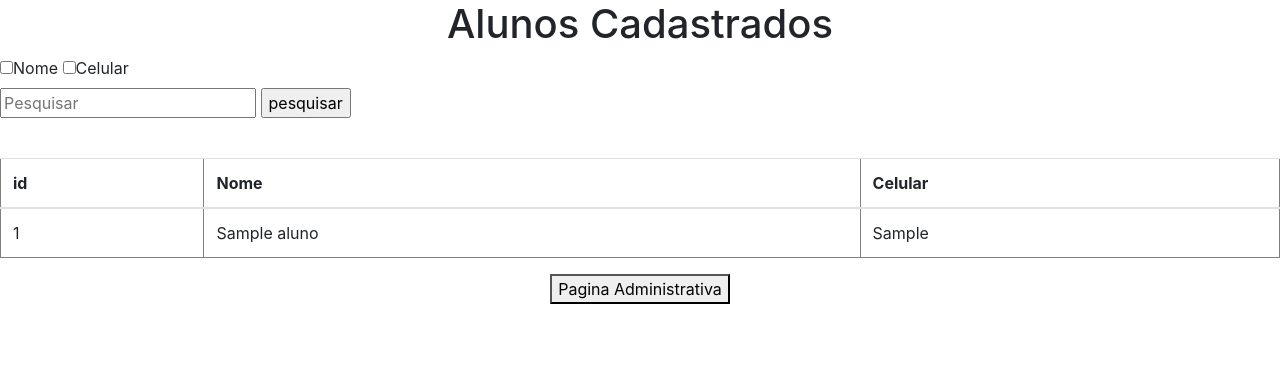
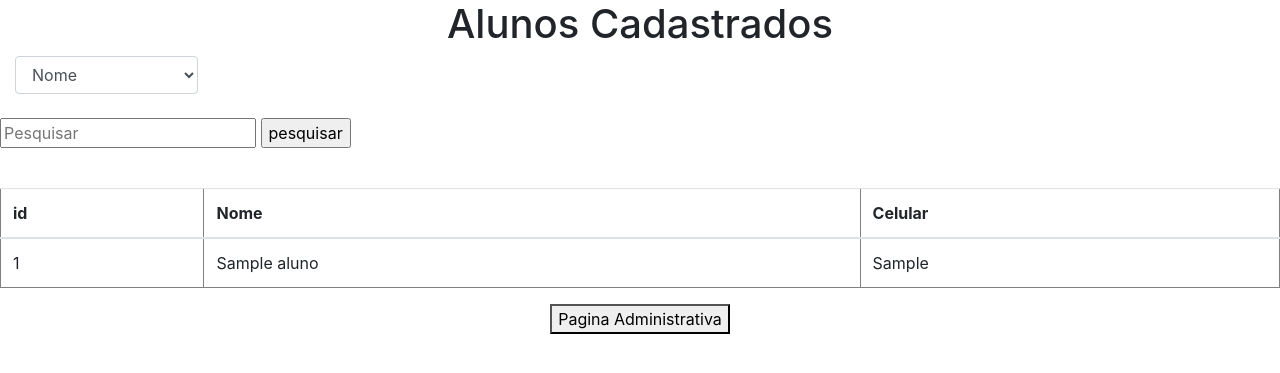
Before and after one commit to Arthur-Chiappetta/Formulario-de-Cadastro, a PHP site: page / in a window 1280 px wide. Shown: the top 373 px of the page. Run offline with PHP 8.4, Linux system fonts and the light colour scheme; tables that the repository leaves empty or names only in its code hold one stand-in row (values such as "Sample post").

Commit message:
checkbox substituído por select.

```diff
--- a/index.php
+++ b/index.php
@@ -9,18 +9,16 @@ $cadastros = $cadastro->exibirTodos();
 
 $tipoBusca = '';
 
-if (isset($_GET['nome'])) {
-  $tipoBusca = 'nome';
+if (isset($_GET['buscaEspecifica'])) {
+  $tipoBusca = $_GET['buscaEspecifica'];
 }
 
-if (isset($_GET['numero'])) {
-  $tipoBusca = 'numero';
-}
 
 $buscaEspecifica = new BuscaEspecifica($mysql);
 if (isset($_GET['busca'])) {
   $busca = $buscaEspecifica->buscaEspecifica($_GET['busca'], $tipoBusca);
 }
+
 ?>
 
 <!doctype html>
@@ -43,8 +41,18 @@ if (isset($_GET['busca'])) {
   </center>
 
   <form action="">
-    <input type="checkbox" name="nome" value="nome"><label>Nome</label>
-    <input type="checkbox" name="numero" value="numero"><label>Celular</label>
+    <!--<input type="radio" name="buscaEspecifica" value="nome"><label>Nome</label>
+    <input type="radio" name="buscaEspecifica" value="numero"><label>Celular</label>-->
+
+    <div class="col-md-2">
+      <select class="form-control" name="buscaEspecifica">
+        <option value="nome">Nome</option>
+        <option value="numero">Celular</option>
+      </select>
+    </div>
+
+    <br />
+
     <p>
       <input type="text" name="busca" placeholder="Pesquisar">
       <input type="submit" value="pesquisar">
```
